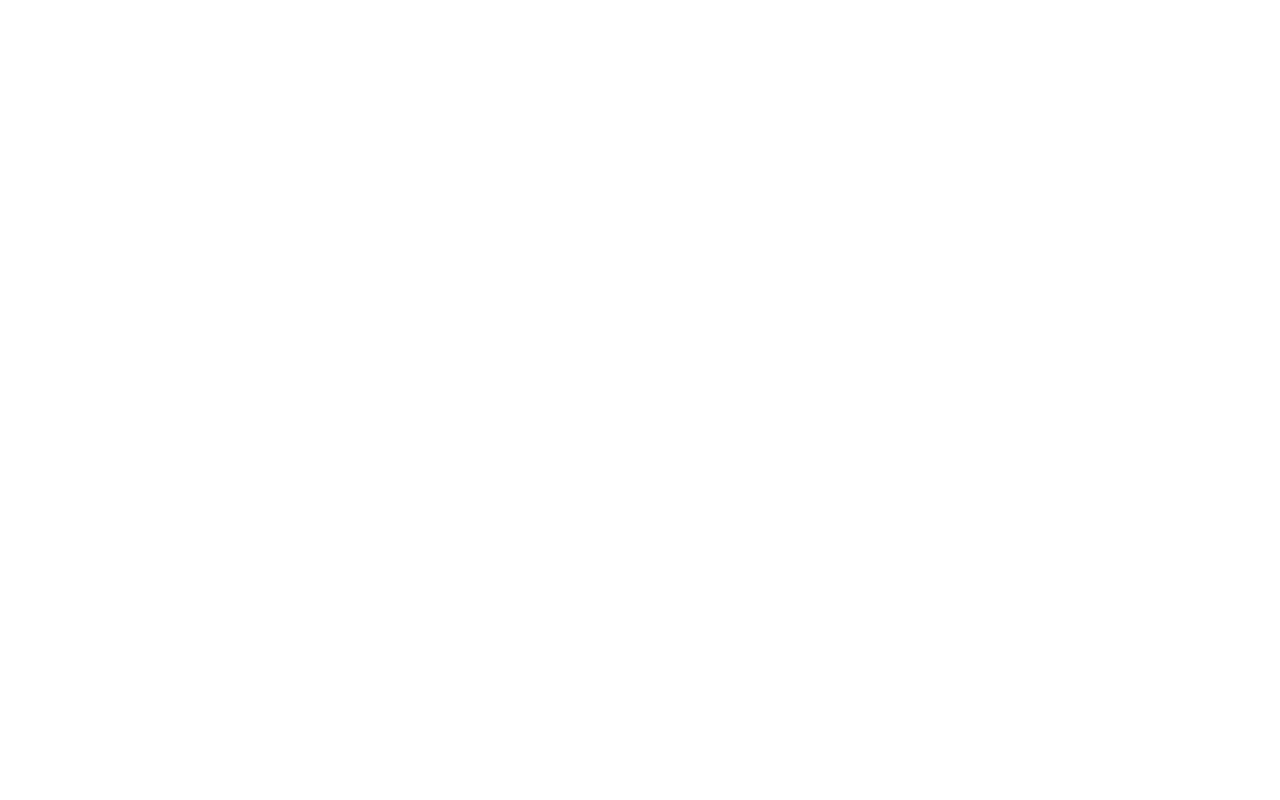
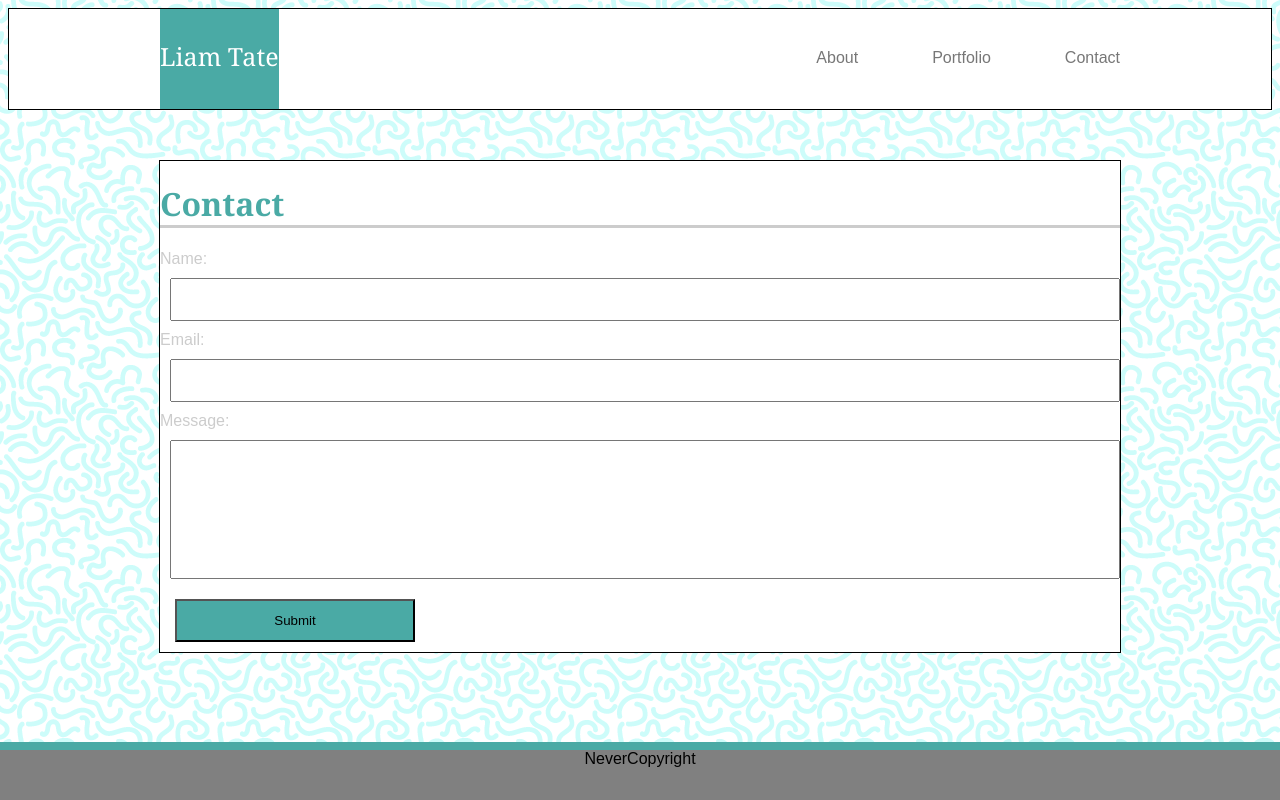
Before and after one commit to leeumt8/leeumt8.github.io, a plain HTML site: page contact.html in a window 1280 px wide. Drawn offline with Linux system fonts and the light colour scheme.

Commit message:
added form submission page -- quite happy with how the site turned out considering how its only been a week --will be going back to polish

```diff
--- a/assets/css/style.css
+++ b/assets/css/style.css
@@ -113,4 +113,23 @@
 #imgtxt1 #imgtxt2 #imgtxt3 {
     position: absolute;
     float: left;
+    font-family: 'Arial', 'Helvetica Neue', Helvetica, sans-serif;
 }
+#inputboxes {
+    font-family: 'Arial', 'Helvetica Neue', Helvetica, sans-serif;
+    color: #cccccc;
+}
+input {
+    width: 950px;
+    padding: 12px 20px;
+    margin: 10px 10px;
+    box-sizing: border-box;
+  }
+#messagebox {
+    padding: 60px 20px;
+}
+#submitbutton {
+    width: 25%;
+    background-color: #4aaaa5;
+    margin-left: 15px;
+}
--- a/contact.html
+++ b/contact.html
@@ -0,0 +1,45 @@
+<!DOCTYPE html>
+<html lang="en">
+<head>
+    <meta charset="UTF-8">
+    <meta name="viewport" content="width=device-width, initial-scale=1.0">
+    <meta http-equiv="X-UA-Compatible" content="ie=edge">
+    <link rel="stylesheet" type="text/css" href="assets/css/style.css">
+    <title>Liam Tate</title>
+</head>
+<body class="entirety">
+
+<header>
+    <div class="container">
+
+        <p class="name"> Liam Tate </p>
+
+        <nav>
+            <ul>
+                <li><a href="index.html">About</a></li>
+                <li><a href="portfolio.html">Portfolio</a></li>
+                <li><a href="contact.html">Contact</a></li>
+            </ul>
+        </nav>
+
+    </div>
+</header>
+<div class="bio">
+    <h1 class="aboutme">
+        Contact
+    </h1>
+    <form id="inputboxes">
+        Name:<br>
+        <input type="text" name="name"><br>
+        Email:<br>
+        <input type="text" name="email">
+        Message:<br>
+        <input id="messagebox" type="text" name="message">
+        <br>
+        <input type="submit" id="submitbutton" name="button">
+      </form>
+</div>
+
+</body>
+<footer class="pagefooter">NeverCopyright</footer>
+</html>
```
